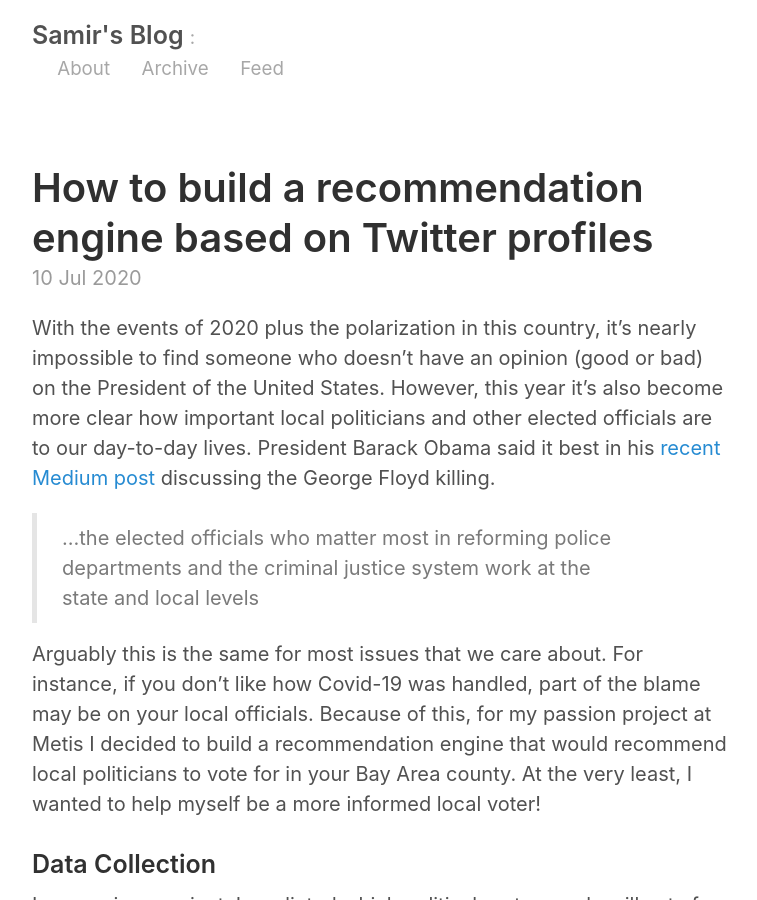
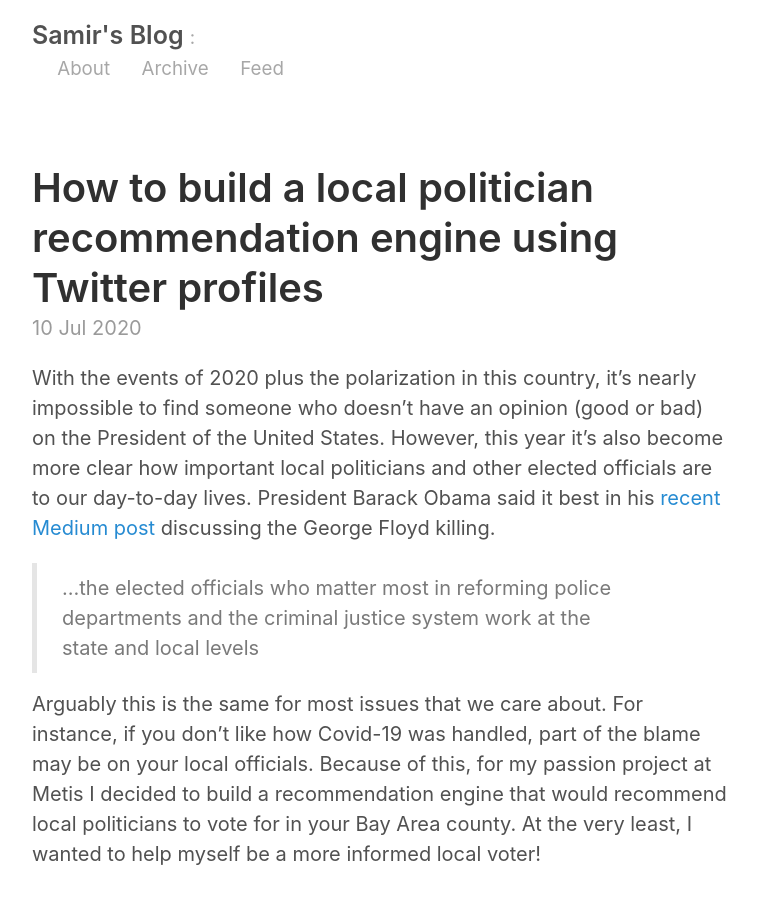
Before and after one commit to samirthanedar/samirthanedar.github.io, a Jekyll site: the page built from _posts/2020-07-10-Recommending-Politicians-from-Twitter.md, in a window 1280 px wide and 900 px high. Shown: the whole window, without its empty margins (258-1015 px from the left). Built offline with Jekyll 4.4.1, drawn with Linux system fonts in a browser that asks for light colours.

Commit message:
title edits

```diff
--- a/_posts/2020-07-10-Recommending-Politicians-from-Twitter.md
+++ b/_posts/2020-07-10-Recommending-Politicians-from-Twitter.md
@@ -1,6 +1,6 @@
 ---
 layout: post
-title: How to build a recommendation engine based on Twitter profiles
+title: How to build a local politician recommendation engine using Twitter profiles
 ---
 
 With the events of 2020 plus the polarization in this country, it’s nearly impossible to find someone who doesn’t have an opinion (good or bad) on the President of the United States. However, this year it’s also become more clear how important local politicians and other elected officials are to our day-to-day lives. President Barack Obama said it best in his [recent Medium post](https://medium.com/@BarackObama/how-to-make-this-moment-the-turning-point-for-real-change-9fa209806067) discussing the George Floyd killing.
```
